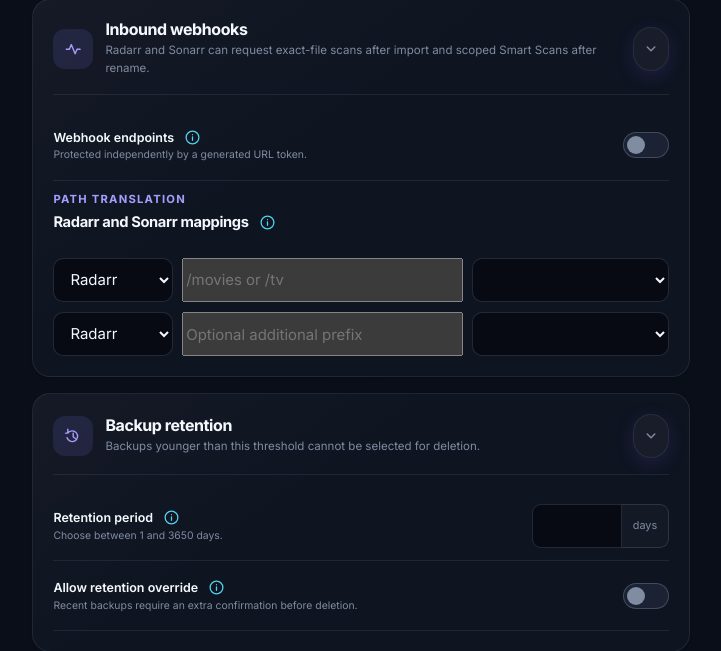
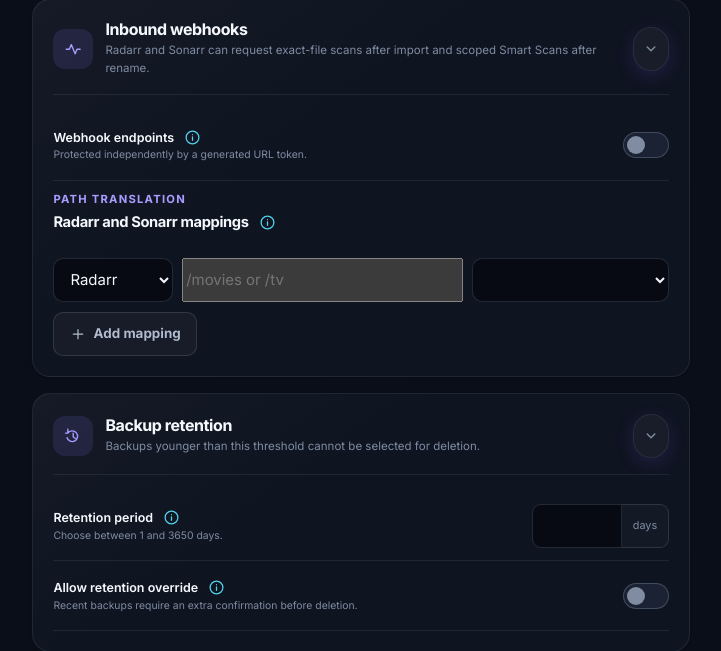
Before and after one commit to dovi-manager/dovi-manager, a FastAPI app: template app/templates/settings.html in a window 1280 px wide. Shown: the part 1681-2332 px from the top of the page, without its empty margins (246-967 px from the left). Run offline with FastAPI, Linux system fonts and the light colour scheme; the template is opened without the code that fills it, so the values that code supplies are empty; parts of the project's set-up code (start-up, migrations or seed data) failed here and were passed over.

Commit message:
Simplify webhook mapping editor

```diff
--- a/app/static/app.js
+++ b/app/static/app.js
@@ -356,6 +356,20 @@ function setupInspectionGate() {
   update();
 }
 
+function setupMappingEditor() {
+  const editor = document.querySelector(".mapping-editor");
+  const list = editor?.querySelector("[data-mapping-list]");
+  const template = editor?.querySelector("[data-mapping-template]");
+  const addButton = editor?.querySelector("[data-add-mapping]");
+  if (!editor || !list || !template || !addButton) return;
+
+  addButton.addEventListener("click", () => {
+    const row = template.content.firstElementChild.cloneNode(true);
+    list.appendChild(row);
+    row.querySelector("input")?.focus();
+  });
+}
+
 function setupFileBrowser() {
   const openButton = document.querySelector("[data-file-browser-open]");
   const dialog = document.querySelector("[data-file-browser-dialog]");
@@ -507,6 +521,7 @@ document.addEventListener("DOMContentLoaded", () => {
   setupBackupSelection();
   setupAutomationToggle();
   setupInspectionGate();
+  setupMappingEditor();
   setupFileBrowser();
   setupCopyFields();
   setupRecursiveControls();
--- a/app/static/operations.css
+++ b/app/static/operations.css
@@ -2081,10 +2081,20 @@ meter.storage-bar::-moz-meter-bar {
   padding-top: 0.6rem;
 }
 
+.mapping-list {
+  display: grid;
+  gap: 0.55rem;
+}
+
 .mapping-row {
   display: grid;
   grid-template-columns: 120px minmax(180px, 1fr) minmax(140px, 0.7fr);
   gap: 0.55rem;
+}
+
+.mapping-actions {
+  display: flex;
+  justify-content: flex-start;
 }
 
 .scan-mode-card form {
--- a/app/templates/macros/icons.html
+++ b/app/templates/macros/icons.html
@@ -66,6 +66,8 @@
       <path d="M18 14v5a1 1 0 0 1-1 1H5a1 1 0 0 1-1-1V7a1 1 0 0 1 1-1h5"/>
     {% elif name == "x" %}
       <path d="m6 6 12 12M18 6 6 18"/>
+    {% elif name == "plus" %}
+      <path d="M12 5v14M5 12h14"/>
     {% elif name == "folder" %}
       <path d="M3 6h7l2 2h9v11H3V6Z"/>
     {% elif name == "bolt" %}
--- a/app/templates/settings.html
+++ b/app/templates/settings.html
@@ -125,6 +125,7 @@
             <div class="mapping-editor">
               <div class="section-heading compact"><div><span class="eyebrow">Path translation</span><h3>Radarr and Sonarr mappings {{ info_tip("Map the path prefix visible inside Radarr or Sonarr to the matching library mount in dovi-manager. When mappings overlap, the longest matching prefix wins.") }}</h3></div></div>
               {% set rows = webhook_mappings if webhook_mappings else [{"integration":"radarr","external_prefix":runtime.radarr_root_prefix,"root_id":"default"}] %}
+              <div class="mapping-list" data-mapping-list>
                 {% for mapping in rows %}
                   <div class="mapping-row">
                     <select name="mapping_integration" aria-label="Integration"><option value="radarr" {% if mapping.integration == "radarr" %}selected{% endif %}>Radarr</option><option value="sonarr" {% if mapping.integration == "sonarr" %}selected{% endif %}>Sonarr</option></select>
@@ -132,11 +133,17 @@
                     <select name="mapping_root_id" aria-label="Target library">{% for root in media_roots %}<option value="{{ root.id }}" {% if mapping.root_id == root.id %}selected{% endif %}>{{ root.label }}</option>{% endfor %}</select>
                   </div>
                 {% endfor %}
+              </div>
+              <div class="mapping-actions">
+                <button class="secondary" type="button" data-add-mapping>{{ icon("plus") }} Add mapping</button>
+              </div>
+              <template data-mapping-template>
                 <div class="mapping-row">
-                <select name="mapping_integration" aria-label="Additional integration"><option value="radarr">Radarr</option><option value="sonarr">Sonarr</option></select>
-                <input name="mapping_prefix" placeholder="Optional additional prefix" aria-label="Additional external path prefix">
-                <select name="mapping_root_id" aria-label="Additional target library">{% for root in media_roots %}<option value="{{ root.id }}">{{ root.label }}</option>{% endfor %}</select>
+                  <select name="mapping_integration" aria-label="Integration"><option value="radarr">Radarr</option><option value="sonarr">Sonarr</option></select>
+                  <input name="mapping_prefix" placeholder="/movies or /tv" aria-label="External path prefix">
+                  <select name="mapping_root_id" aria-label="Target library">{% for root in media_roots %}<option value="{{ root.id }}">{{ root.label }}</option>{% endfor %}</select>
                 </div>
+              </template>
             </div>
             {% if runtime.webhooks_enabled and webhook_token %}
               <div class="webhook-endpoints">
```
Also changed, not shown: tests/test_main.py (+3 -0 lines). Lines whose indentation alone changed are shown as unchanged.
